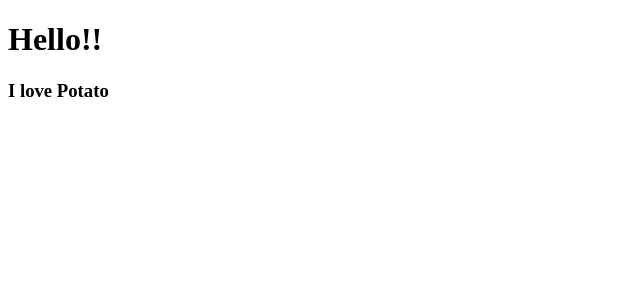
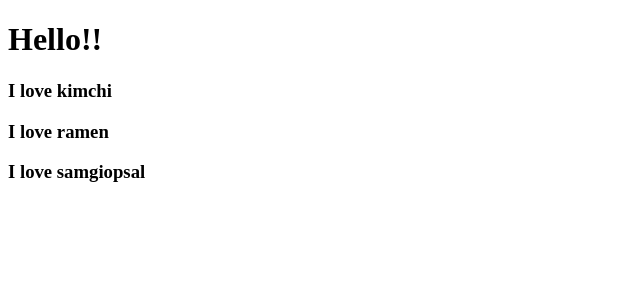
Before and after one commit to ProtoSeo/movie_app, a React (Create React App) app: page / in a window 1280 px wide. Shown: the top 300 px of the page, without its empty margins (0-640 px from the left). Built offline with nearby package versions, Linux system fonts and the light colour scheme.

Commit message:
#2.1 Reusable Components with JSX + Props

```diff
--- a/src/App.js
+++ b/src/App.js
@@ -1,10 +1,17 @@
 import React from 'react';
-import Potato from './Potato'
+function Food({fav}){
+  //function Food(props)
+  //return <h3>I love {props.fav}</h3>;
+  return <h3>I love {fav}</h3>;
+
+}
 function App() {
   return (
     <div className="App">
       <h1>Hello!!</h1>
-      <Potato/>
+      <Food fav="kimchi"/>
+      <Food fav="ramen"/>
+      <Food fav="samgiopsal"/>
     </div>
   );
 }
--- a/src/Potato.js
+++ /dev/null
@@ -1,7 +0,0 @@
-import React from 'react';
-
-function Potato(){
-    return <h3>I love Potato</h3>;
-}
-
-export default Potato;
```
